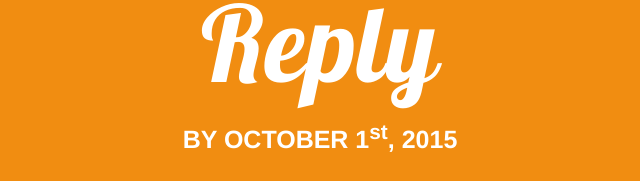
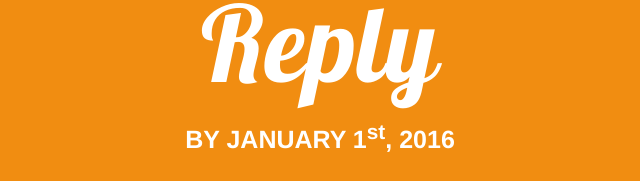
Before and after one commit to ritandeclan/ritandeclan.github.io, a plain HTML site: page index.html in a window 1280 px wide. Shown: the part 3123-3304 px from the top of the page, 320-960 px from the left. Drawn offline with Linux system fonts and the light colour scheme; some packages are replaced by stand-ins of ours; no server answers; a web font is replaced by a local one.

Commit message:
Fixed: Reply By date.

```diff
--- a/index.html
+++ b/index.html
@@ -172,7 +172,7 @@
       </div>
 
       <p class="form-intro-message">
-        by October 1<sup class="superscript">st</sup>, 2015
+        by January 1<sup class="superscript">st</sup>, 2016
       </p>
 
       <!-- <form class="form" method="POST"> -->
```
